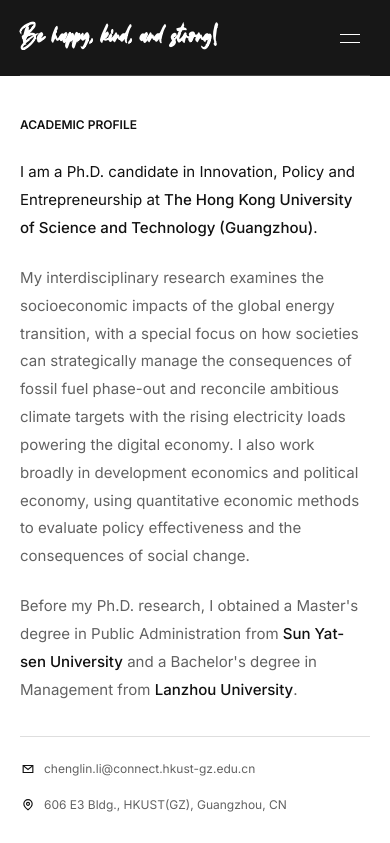
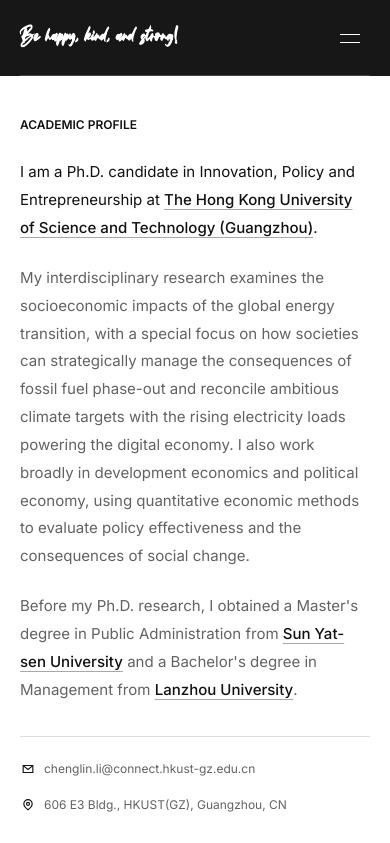
Before and after one commit to li-chenglin/li-chenglin.github.io, a Next.js app: page / in a window 390 px wide. Shown: the top 843 px of the page. Built offline with nearby package versions, Linux system fonts and the light colour scheme; a web font is replaced by a local one.

Commit message:
Auto-update homepage

```diff
--- a/app/globals.css
+++ b/app/globals.css
@@ -267,6 +267,8 @@ html {
 
 .profile-copy p a {
   font-weight: 500;
+  text-decoration: underline;
+  text-decoration-color: #a8a8a8;
 }
 
 .profile-portrait {
@@ -497,7 +499,7 @@ html {
   }
 
   .site-slogan {
-    font-size: 2rem;
+    font-size: 1.6rem;
   }
 
   .profile-section,
@@ -552,6 +554,12 @@ html {
   }
 }
 
+@media (max-width: 359px) {
+  .site-slogan {
+    font-size: 1.35rem;
+  }
+}
+
 @media (prefers-reduced-motion: no-preference) {
   .page-content {
     animation: page-appear 240ms ease-out;
```
